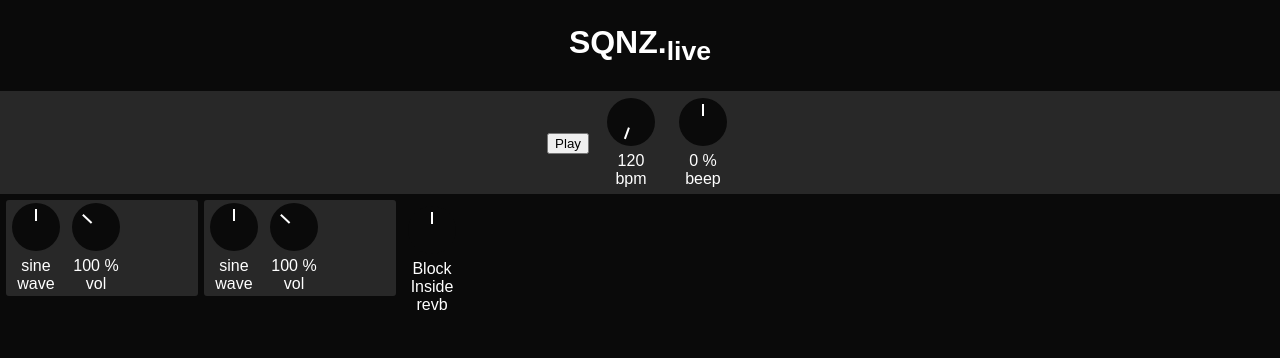
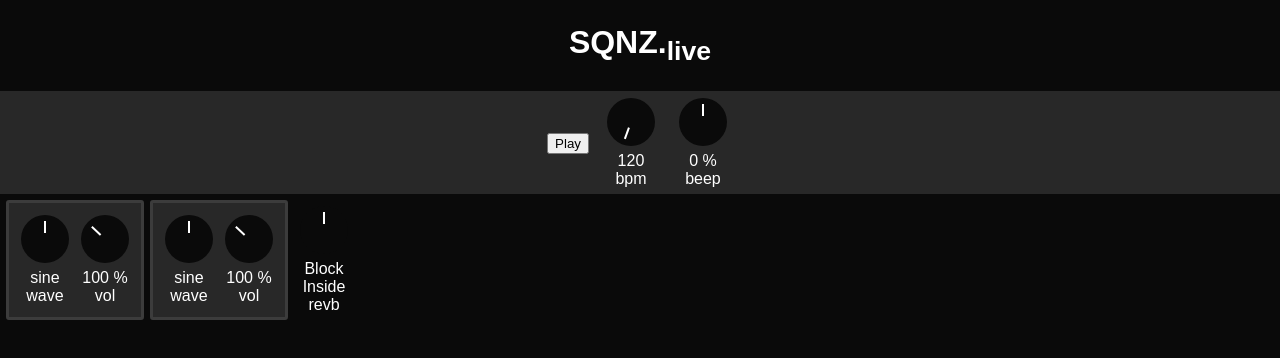
Before and after one commit to ChappIO/sqnz.live, a React (Create React App) app: page / in a window 1280 px wide. Shown: the top 358 px of the page. Built offline with nearby package versions, Linux system fonts and the light colour scheme; no server answers.

Commit message:
Add instrument highlight

```diff
--- a/src/App.tsx
+++ b/src/App.tsx
@@ -4,7 +4,6 @@ import {Instrument} from "./components/Instrument";
 import {TransportControls} from "./components/TransportControls";
 import {ReverbKnob} from "./components/ReverbKnob";
 import {Tone} from "./music/Note";
-import {TriggerSequence} from "./components/TriggerSequence";
 import {Gate} from "./components/Gate";
 import {MultimodeOscillator} from "./components/MutimodeOscillator";
 
@@ -48,19 +47,15 @@ export const App = () => {
             <TransportControls/>
             <Mixer>
                 <ReverbKnob>
-                    <Instrument>
-                        <TriggerSequence interval={2} notes={melody}>
+                    <Instrument interval={2} notes={melody}>
                         <Gate>
                             <MultimodeOscillator/>
                         </Gate>
-                        </TriggerSequence>
                     </Instrument>
-                    <Instrument>
-                        <TriggerSequence interval={4} notes={bass}>
+                    <Instrument interval={4} notes={bass}>
                         <Gate>
                             <MultimodeOscillator/>
                         </Gate>
-                        </TriggerSequence>
                     </Instrument>
                 </ReverbKnob>
             </Mixer>
--- a/src/components/Instrument.scss
+++ b/src/components/Instrument.scss
@@ -1,8 +1,44 @@
 .instrument {
-  width: 192px;
-  height: 96px;
+  height: 120px;
+  padding: 6px;
   display: flex;
   align-items: center;
   background-color: $darker;
   border-radius: 3px;
+  transition-duration: 0.3s;
+  transition-property: box-shadow, border;
+  border: 3px solid $dark;
+
+  $colors: (
+          #72e5ef,
+          #32a190,
+          #d5ff97,
+          #699f3c,
+          #21f0b6,
+          #66a1e5,
+          #8184fb,
+          #f2daff,
+          #e27db1,
+          #fe5cde,
+          #7cee4d,
+          #8f937f,
+          #fcd107,
+          #fd5917,
+          #e08761,
+          #fde096,
+          #e8fd18
+  );
+
+  &.trigger {
+    transition-duration: 0s;
+
+    @for $i from 0 to length($colors) * 2 {
+      $color:  nth($colors, $i % length($colors) + 1);
+      &:nth-child(#{$i}) {
+        border-color: $color;
+        box-shadow: 0 0 10px $color;
+      }
+    }
+  }
+
 }
--- a/src/components/Instrument.tsx
+++ b/src/components/Instrument.tsx
@@ -1,11 +1,26 @@
-import {PropsWithChildren} from "react";
+import {PropsWithChildren, useCallback, useState} from "react";
 import {VolumeKnob} from "./VolumeKnob";
+import {Props as SequenceProps, TriggerSequence} from './TriggerSequence';
+import {TriggerSteal} from "./TriggerSteal";
 
-export const Instrument = ({children}: PropsWithChildren) => {
+export type Props = SequenceProps;
+
+export const Instrument = ({children, ...sequenceProps}: PropsWithChildren<Props>) => {
+    const [trigger, setTrigger] = useState(false);
+    const handleTrigger = useCallback(
+        () => {
+            setTrigger(true);
+            setTimeout(() => setTrigger(false), 10);
+        },
+        []
+    )
     return (
-        <div className="instrument">
+        <div className={`instrument ${trigger ? 'trigger' : ''}`}>
             <VolumeKnob defaultValue={100} max={115} label="vol">
-                {children}
+                <TriggerSequence {...sequenceProps}>
+                    {children}
+                    <TriggerSteal onTrigger={handleTrigger}/>
+                </TriggerSequence>
             </VolumeKnob>
         </div>
     );
--- /dev/null
+++ b/src/components/TriggerSteal.tsx
@@ -0,0 +1,11 @@
+import {TriggerEvent, useTrigger} from "../hooks/useTrigger";
+import {EventListener} from "../utils/EventEmitter";
+
+export interface Props {
+    onTrigger: EventListener<TriggerEvent['trigger']>;
+}
+
+export const TriggerSteal = ({onTrigger}: Props) => {
+    useTrigger(onTrigger);
+    return null;
+}
--- a/src/hooks/useTrigger.tsx
+++ b/src/hooks/useTrigger.tsx
@@ -17,6 +17,7 @@ export const useTrigger = (listener: EventListener<TriggerEvent['trigger']>) =>
     const source = useContext(Context);
 
     useEffect(() => {
+        console.log('register');
         return source.addEventListener('trigger', listener);
     }, [listener, source]);
 };
```
Lines whose indentation alone changed are shown as unchanged.
